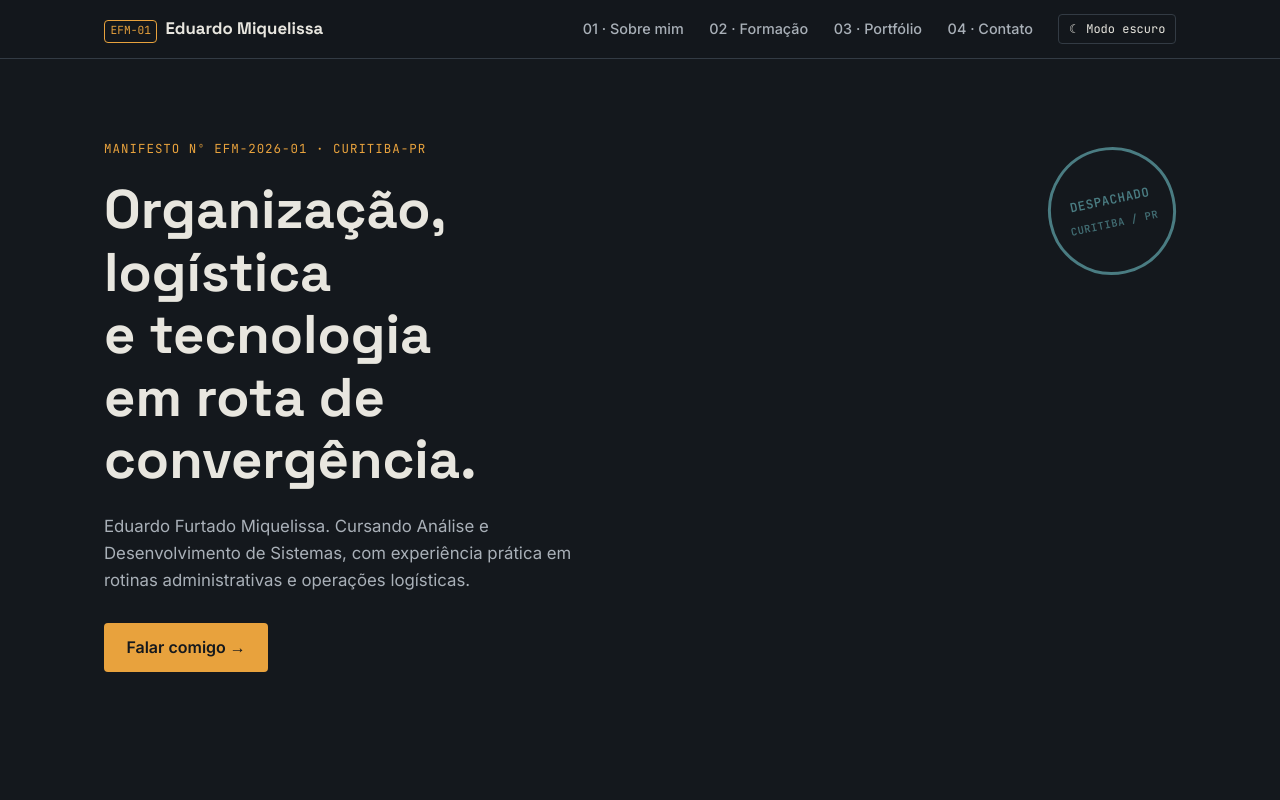
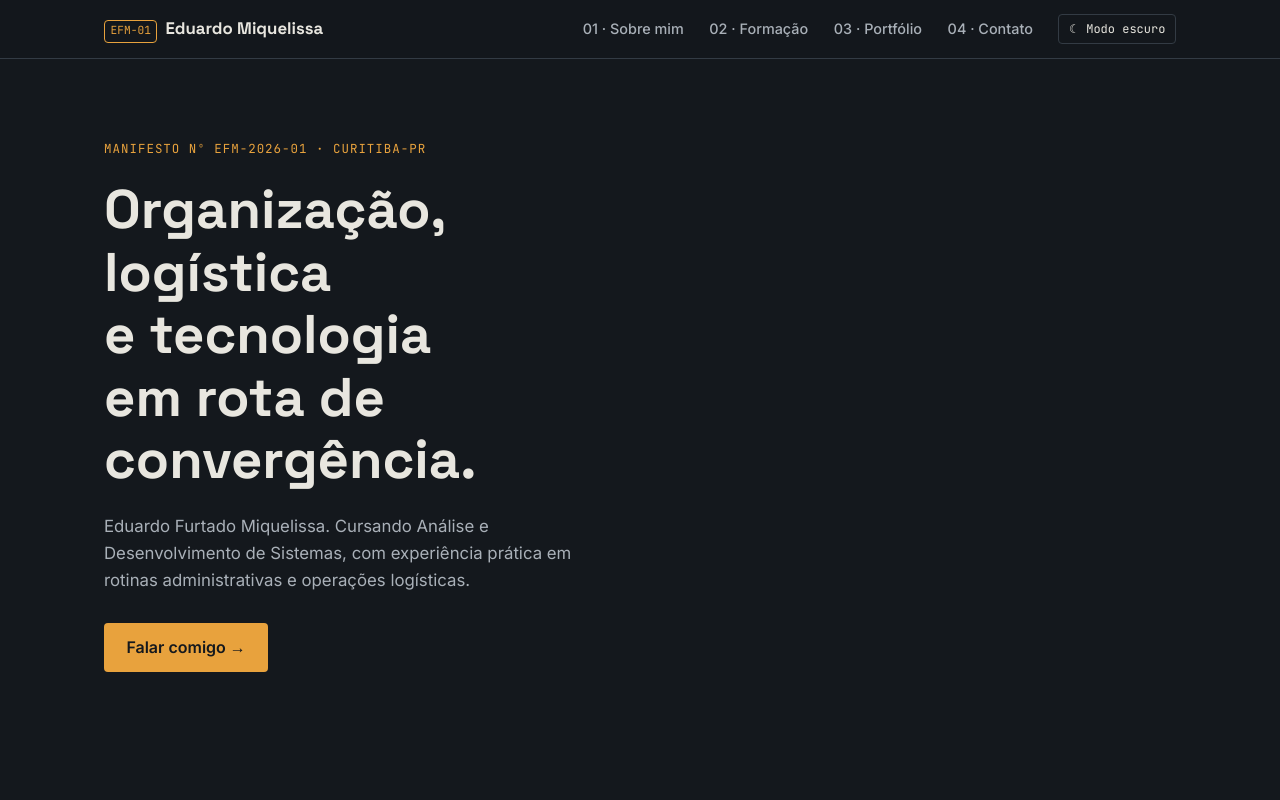
Before and after one commit to EduardoFurtado-24/Eduardo-Furtado-Portfolio2, a plain HTML site: page index.html in a window 1280 px wide. Shown: the top 800 px of the page. Drawn offline with Linux system fonts and the light colour scheme.

Commit message:
Update index.html

```diff
--- a/index.html
+++ b/index.html
@@ -53,12 +53,7 @@
         </p>
         <a href="#contato" class="hero__cta">Falar comigo →</a>
       </div>
-      <div class="hero__stamp" aria-hidden="true">
-        <div class="stamp">
-          <span>DESPACHADO</span>
-          <span class="stamp__date">CURITIBA / PR</span>
-        </div>
-      </div>
+
     </section>
 
     <!-- ========== SEÇÃO: SOBRE MIM ========== -->
```
